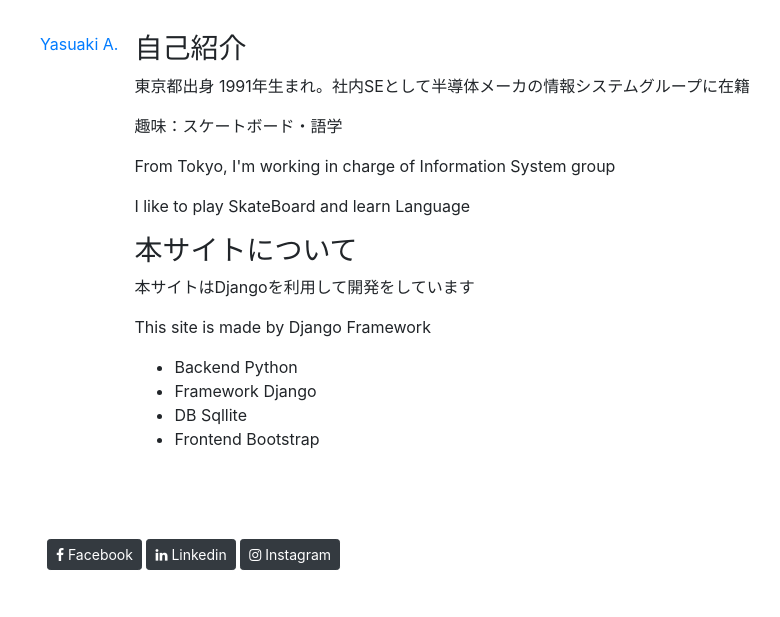
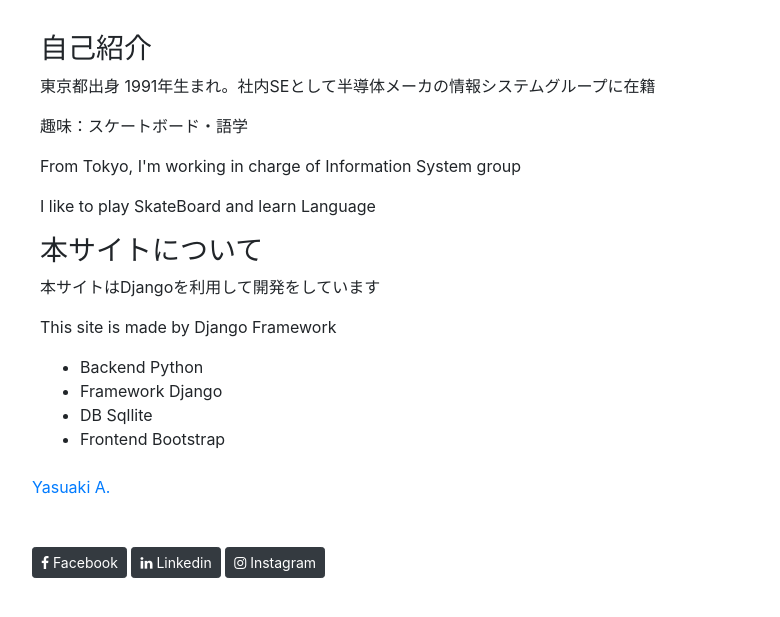
Before and after one commit to yasuaki-0801/djangoblog, a Django app: page /aboutme/ in a window 1280 px wide. Shown: the part 56-673 px from the top of the page, without its empty margins (53-833 px from the left). Run offline with Django 3.2, Linux system fonts and the light colour scheme; some libraries are stand-ins or nearby versions.

Commit message:
List並び替え修正

```diff
--- a/templates/cms/aboutme.html
+++ b/templates/cms/aboutme.html
@@ -7,8 +7,7 @@
 
 {% block content %}
 <div class="container">
-<div class="d-flex flex-row bd-highlight mb-3">
-  <div class="LI-profile-badge p-2 bd-highlight"  data-version="v1" data-size="medium" data-locale="en_US" data-type="vertical" data-theme="dark" data-vanity="yasuaki-asano"><a class="LI-simple-link" href='https://jp.linkedin.com/in/yasuaki-asano?trk=profile-badge'>Yasuaki A.</a></div>
+
   <div class="p-2 bd-highlight">
 <h3>自己紹介</h3>
 <p>東京都出身 1991年生まれ。社内SEとして半導体メーカの情報システムグループに在籍</p>
@@ -27,6 +26,7 @@
   <li>Frontend Bootstrap</li>
 </ul>
 </div>
+<div class="LI-profile-badge"  data-version="v1" data-size="large" data-locale="en_US" data-type="horizontal" data-theme="dark" data-vanity="yasuaki-asano"><a class="LI-simple-link" href='https://jp.linkedin.com/in/yasuaki-asano?trk=profile-badge'>Yasuaki A.</a></div>
 </div>
 
 
```
